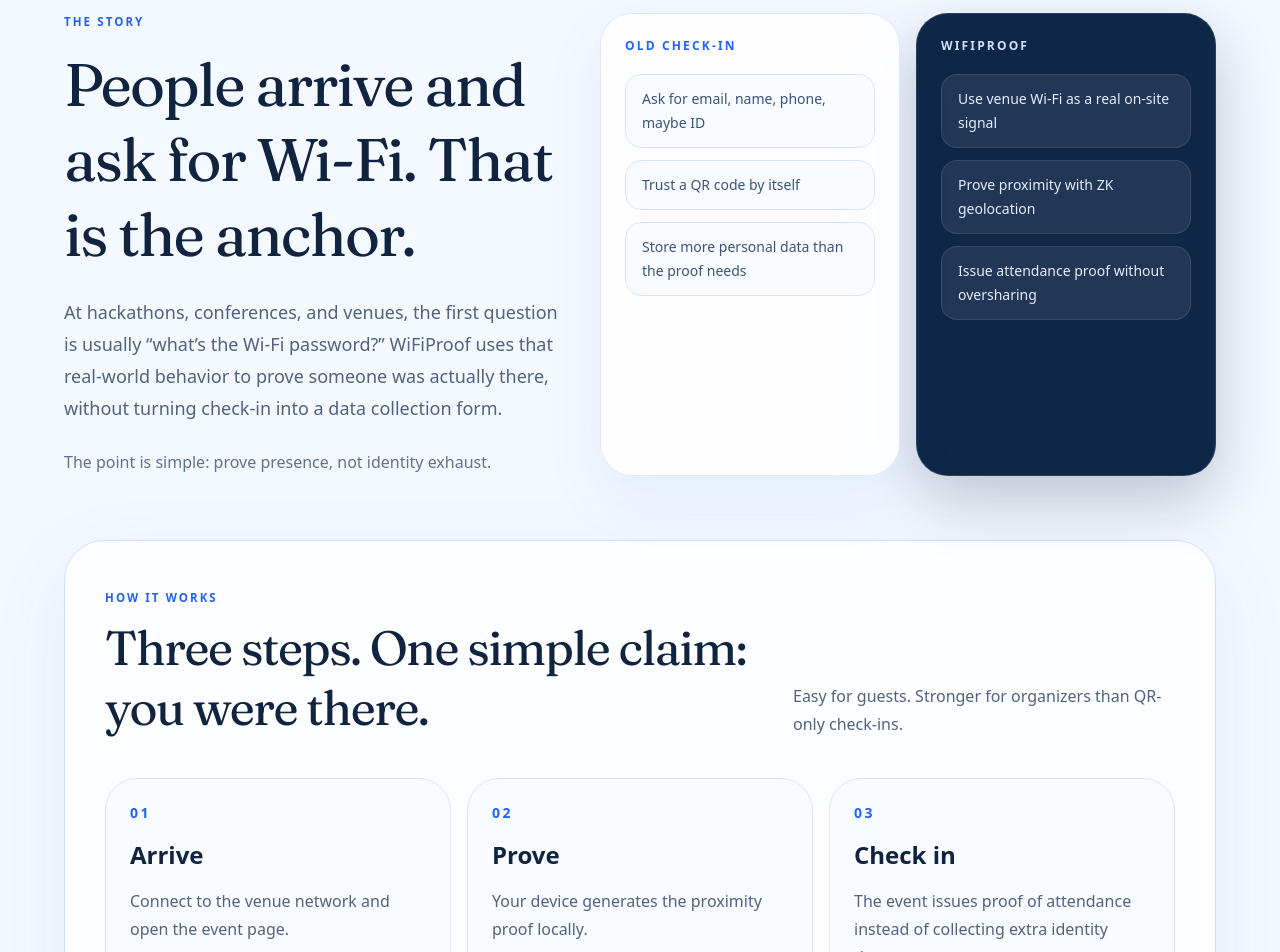
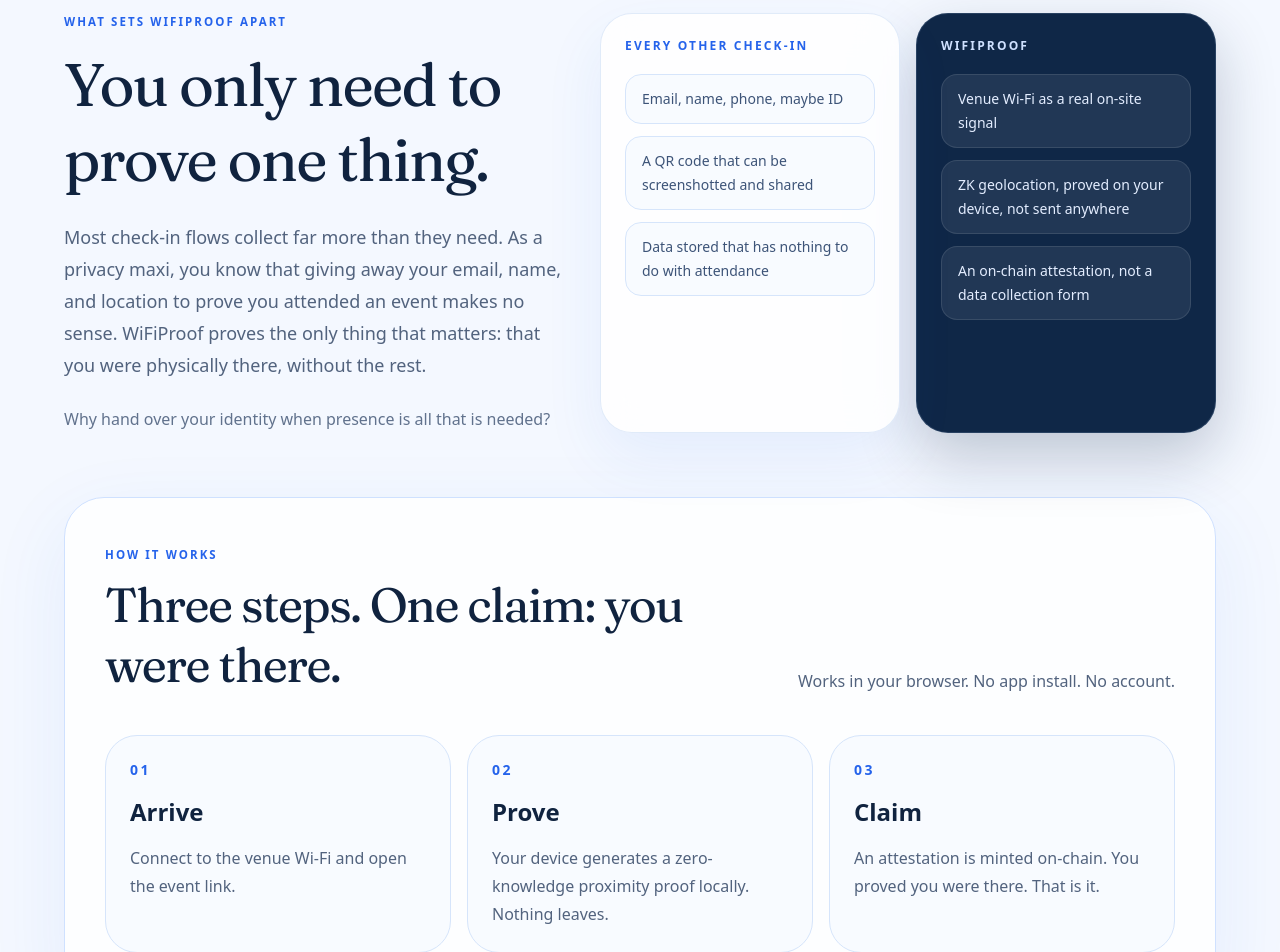
Before and after one commit to WifiproofProtocol/wifiproof-v2, a Next.js app in the folder packages/web/: page / in a window 1280 px wide. Shown: the part 1100-2052 px from the top of the page. Built offline with nearby package versions, Linux system fonts and the light colour scheme.

Commit message:
copy(features): replace repetitive story section, rewrite comparison cards and steps

```diff
--- a/packages/web/src/components/landing/Features.tsx
+++ b/packages/web/src/components/landing/Features.tsx
@@ -2,21 +2,21 @@
 import { motion } from "framer-motion";
 
 const oldWay = [
-  "Ask for email, name, phone, maybe ID",
-  "Trust a QR code by itself",
-  "Store more personal data than the proof needs",
+  "Email, name, phone, maybe ID",
+  "A QR code that can be screenshotted and shared",
+  "Data stored that has nothing to do with attendance",
 ];
 
 const newWay = [
-  "Use venue Wi-Fi as a real on-site signal",
-  "Prove proximity with ZK geolocation",
-  "Issue attendance proof without oversharing",
+  "Venue Wi-Fi as a real on-site signal",
+  "ZK geolocation, proved on your device, not sent anywhere",
+  "An on-chain attestation, not a data collection form",
 ];
 
-const proofSteps = [
-  ["Arrive", "Connect to the venue network and open the event page."],
-  ["Prove", "Your device generates the proximity proof locally."],
-  ["Check in", "The event issues proof of attendance instead of collecting extra identity data."],
+const proofSteps: [string, string][] = [
+  ["Arrive", "Connect to the venue Wi-Fi and open the event link."],
+  ["Prove", "Your device generates a zero-knowledge proximity proof locally. Nothing leaves."],
+  ["Claim", "An attestation is minted on-chain. You proved you were there. That is it."],
 ];
 
 export default function Features() {
@@ -30,18 +30,19 @@ export default function Features() {
             viewport={{ once: true }}
             className="max-w-2xl"
           >
-            <p className="section-kicker">The story</p>
+            <p className="section-kicker">What sets WiFiProof apart</p>
             <h2 className="display-type mt-4 text-4xl leading-tight tracking-[-0.03em] text-[#10233f] md:text-6xl">
-              People arrive and ask for Wi-Fi. That is the anchor.
+              You only need to prove one thing.
             </h2>
             <p className="mt-6 text-lg leading-8 text-[#52637e]">
-              At hackathons, conferences, and venues, the first question is usually
-              “what’s the Wi-Fi password?” WiFiProof uses that real-world behavior
-              to prove someone was actually there, without turning check-in into a
-              data collection form.
+              Most check-in flows collect far more than they need. As a privacy
+              maxi, you know that giving away your email, name, and location to
+              prove you attended an event makes no sense. WiFiProof proves the
+              only thing that matters: that you were physically there, without
+              the rest.
             </p>
             <p className="mt-6 text-base leading-7 text-[#61728d]">
-              The point is simple: prove presence, not identity exhaust.
+              Why hand over your identity when presence is all that is needed?
             </p>
           </motion.div>
 
@@ -54,7 +55,7 @@ export default function Features() {
           >
             <div className="paper-panel rounded-[2rem] p-6">
               <p className="text-xs font-semibold uppercase tracking-[0.18em] text-[#2563eb]">
-                Old check-in
+                Every other check-in
               </p>
               <div className="mt-5 space-y-3">
                 {oldWay.map((item) => (
@@ -94,15 +95,13 @@ export default function Features() {
         >
           <div className="flex flex-col gap-4 md:flex-row md:items-end md:justify-between">
             <div className="max-w-2xl">
-              <p className="section-kicker">
-                How it works
-              </p>
+              <p className="section-kicker">How it works</p>
               <h3 className="display-type mt-3 text-4xl leading-tight tracking-[-0.03em] md:text-5xl">
-                Three steps. One simple claim: you were there.
+                Three steps. One claim: you were there.
               </h3>
             </div>
             <p className="max-w-xl text-sm leading-7 text-[#52637e] md:text-base">
-              Easy for guests. Stronger for organizers than QR-only check-ins.
+              Works in your browser. No app install. No account.
             </p>
           </div>
 
```
